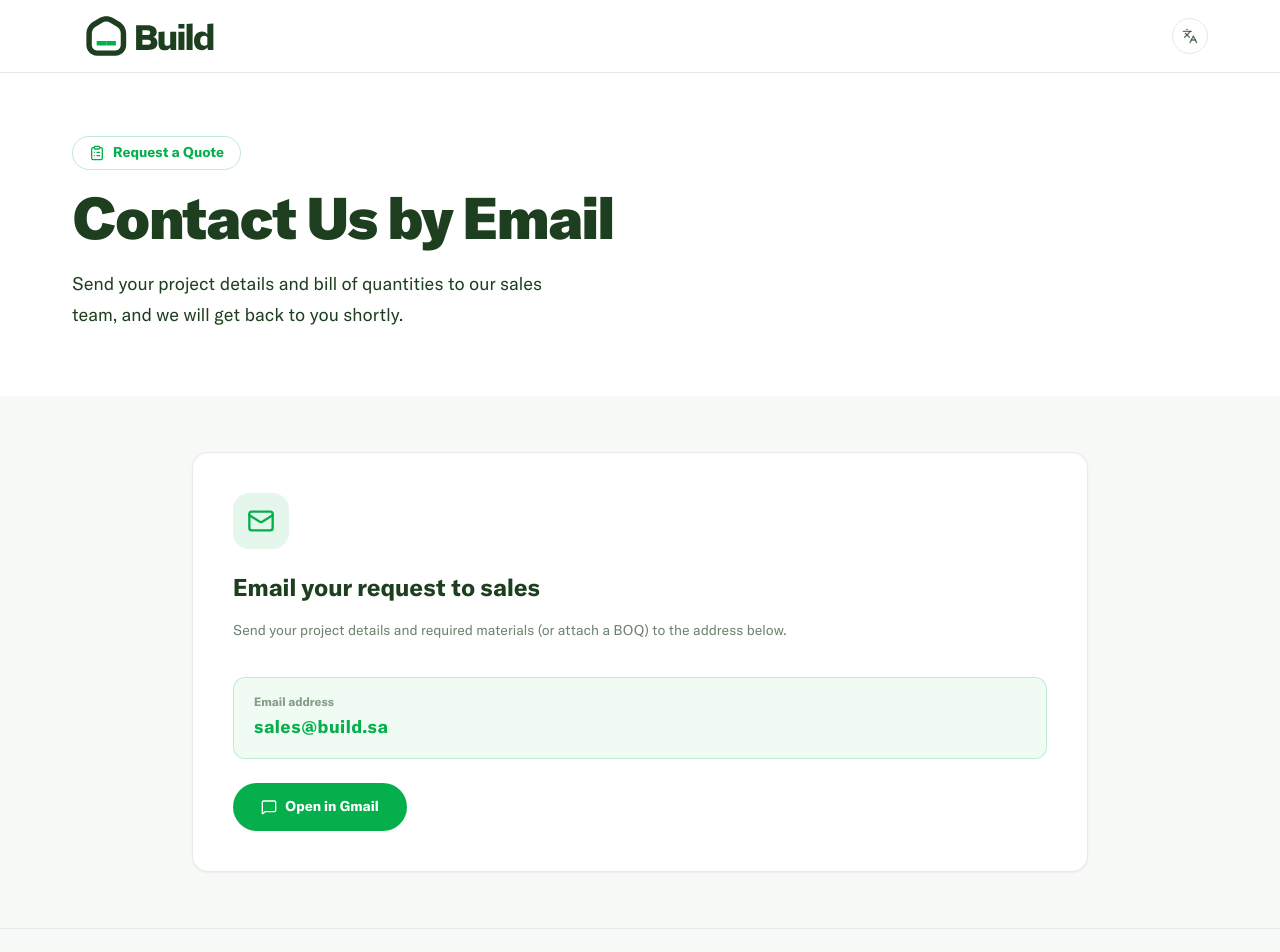
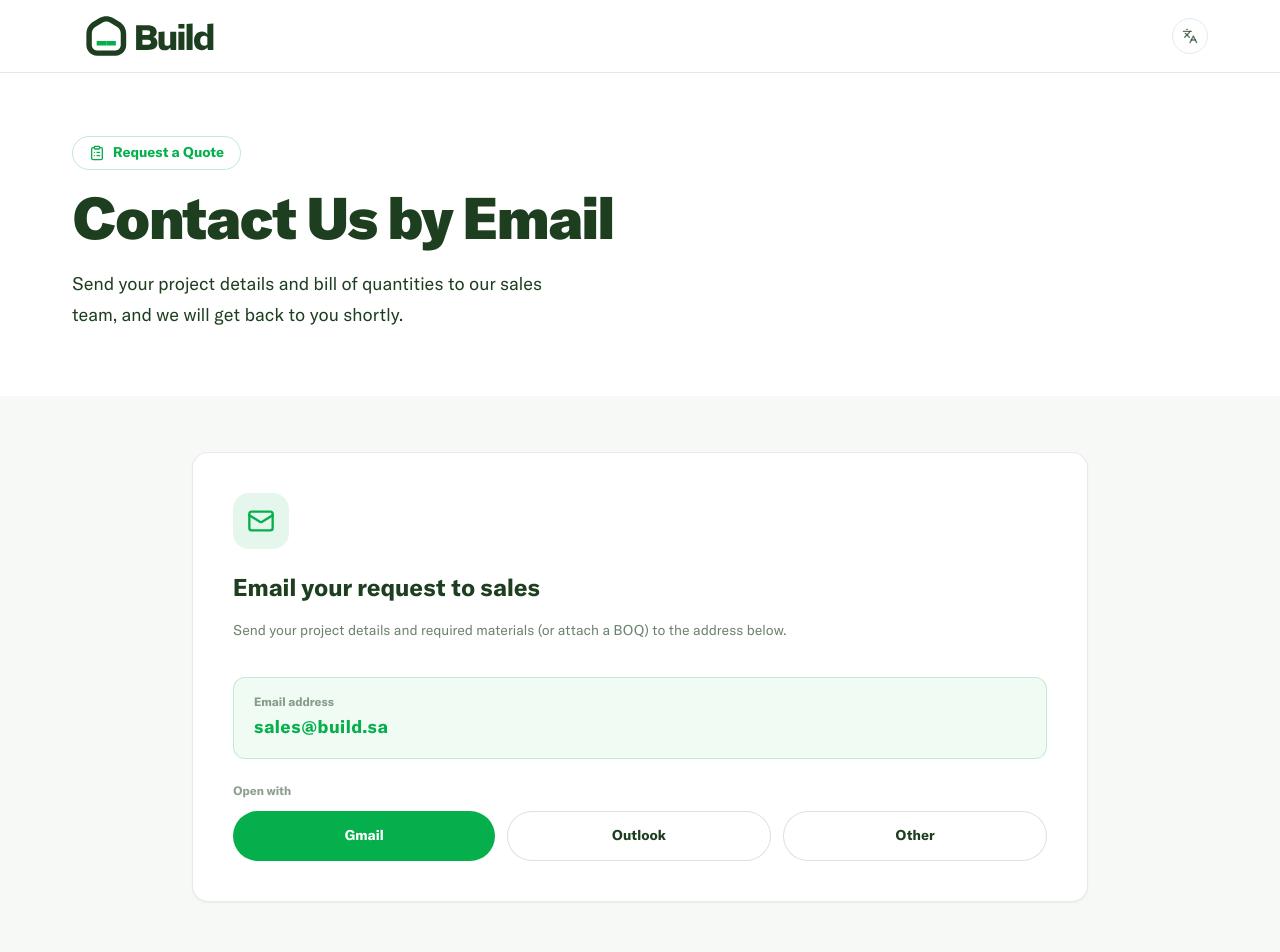
Before and after one commit to sulaimanalsuqub/buildsaudi, a Next.js app: page /get-quote in a window 1280 px wide. Shown: the top 952 px of the page. Built offline with nearby package versions, Linux system fonts and the light colour scheme; no server answers.

Commit message:
ux: multi-client email CTAs + fix language switcher path mapping
- Quote page: open sales@build.sa via Gmail, Outlook, or Other (mailto)
- Language toggle maps current path (/ar/get-quote ↔ /get-quote) and keeps query

```diff
--- a/app/(site)/layout.tsx
+++ b/app/(site)/layout.tsx
@@ -1,10 +1,14 @@
+import { Suspense } from "react";
+
 import { SiteFooter } from "@/components/layout/site-footer";
 import { SiteHeader } from "@/components/layout/site-header";
 
 export default function SiteLayout({ children }: { children: React.ReactNode }) {
   return (
     <>
-      <SiteHeader />
+      <Suspense fallback={<div className="h-[72px]" />}>
+        <SiteHeader />
+      </Suspense>
       <div className="pt-[72px]">{children}</div>
       <SiteFooter />
     </>
--- a/app/ar/layout.tsx
+++ b/app/ar/layout.tsx
@@ -1,10 +1,14 @@
+import { Suspense } from "react";
+
 import { SiteFooter } from "@/components/layout/site-footer";
 import { SiteHeader } from "@/components/layout/site-header";
 
 export default function ArabicLayout({ children }: { children: React.ReactNode }) {
   return (
     <section dir="rtl" lang="ar">
-      <SiteHeader isRtl />
+      <Suspense fallback={<div className="h-[72px]" />}>
+        <SiteHeader isRtl />
+      </Suspense>
       <div className="pt-[72px]">{children}</div>
       <SiteFooter isRtl />
     </section>
--- a/components/layout/site-header.tsx
+++ b/components/layout/site-header.tsx
@@ -3,6 +3,7 @@
 import { useEffect, useState } from "react";
 import Image from "next/image";
 import Link from "next/link";
+import { usePathname, useSearchParams } from "next/navigation";
 import { Languages } from "lucide-react";
 
 import { Container } from "@/components/ui/container";
@@ -11,8 +12,27 @@ type SiteHeaderProps = {
   isRtl?: boolean;
 };
 
+/** يحوّل المسار بين العربية والإنجليزية مع الحفاظ على الصفحة الحالية */
+export function alternateLocalePath(pathname: string): string {
+  const path = pathname || "/";
+
+  if (path === "/ar" || path === "/ar/") {
+    return "/";
+  }
+  if (path.startsWith("/ar/")) {
+    const rest = path.slice(3);
+    return rest.startsWith("/") ? rest : `/${rest}`;
+  }
+  if (path === "/") {
+    return "/ar";
+  }
+  return `/ar${path.startsWith("/") ? path : `/${path}`}`;
+}
+
 export function SiteHeader({ isRtl = false }: SiteHeaderProps) {
   const [scrolled, setScrolled] = useState(false);
+  const pathname = usePathname() || "/";
+  const searchParams = useSearchParams();
 
   useEffect(() => {
     const onScroll = () => setScrolled(window.scrollY > 20);
@@ -21,7 +41,9 @@ export function SiteHeader({ isRtl = false }: SiteHeaderProps) {
   }, []);
 
   const homeHref = isRtl ? "/ar" : "/";
-  const languageHref = isRtl ? "/" : "/ar";
+  const altPath = alternateLocalePath(pathname);
+  const query = searchParams?.toString() ?? "";
+  const languageHref = query ? `${altPath}?${query}` : altPath;
 
   return (
     <header
@@ -47,6 +69,7 @@ export function SiteHeader({ isRtl = false }: SiteHeaderProps) {
             href={languageHref}
             className="inline-flex h-9 w-9 items-center justify-center rounded-full border border-brand-dark/12 bg-white text-brand-dark/70 transition hover:border-brand-dark/25 hover:text-brand-dark"
             aria-label={isRtl ? "English" : "العربية"}
+            title={isRtl ? "English" : "العربية"}
           >
             <Languages className="h-4 w-4" />
           </Link>
--- a/components/sections/quote-page-content.tsx
+++ b/components/sections/quote-page-content.tsx
@@ -1,4 +1,4 @@
-import { ClipboardList, Mail, MessageSquare } from "lucide-react";
+import { ClipboardList, Mail } from "lucide-react";
 
 import { GetQuoteForm } from "@/components/forms/get-quote-form";
 import { Container } from "@/components/ui/container";
@@ -88,7 +88,16 @@ function QuoteEmailFallback({ isRtl }: { isRtl: boolean }) {
         "Thank you.",
       ].join("\n");
 
-  const mailto = `mailto:${SALES_EMAIL}?subject=${encodeURIComponent(subject)}&body=${encodeURIComponent(body)}`;
+  const encSubject = encodeURIComponent(subject);
+  const encBody = encodeURIComponent(body);
+  const encTo = encodeURIComponent(SALES_EMAIL);
+
+  const gmailHref = `https://mail.google.com/mail/?view=cm&fs=1&to=${encTo}&su=${encSubject}&body=${encBody}`;
+  const outlookHref = `https://outlook.live.com/mail/0/deeplink/compose?to=${encTo}&subject=${encSubject}&body=${encBody}`;
+  const otherHref = `mailto:${SALES_EMAIL}?subject=${encSubject}&body=${encBody}`;
+
+  const btnBase =
+    "inline-flex flex-1 items-center justify-center rounded-full px-5 py-3.5 text-sm font-semibold transition-colors min-w-[7.5rem]";
 
   return (
     <div className="rounded-2xl border border-brand-dark/10 bg-white p-8 shadow-sm md:p-10">
@@ -110,7 +119,7 @@ function QuoteEmailFallback({ isRtl }: { isRtl: boolean }) {
           {isRtl ? "البريد الإلكتروني" : "Email address"}
         </p>
         <a
-          href={mailto}
+          href={otherHref}
           className="mt-1 inline-block text-lg font-bold tracking-wide text-brand-primary hover:underline"
           dir="ltr"
         >
@@ -118,15 +127,31 @@ function QuoteEmailFallback({ isRtl }: { isRtl: boolean }) {
         </a>
       </div>
 
-      <div className="mt-6">
+      <p className="mt-6 text-xs font-semibold text-brand-dark/50">
+        {isRtl ? "افتح عبر" : "Open with"}
+      </p>
+      <div className="mt-3 flex flex-col gap-3 sm:flex-row">
         <a
-          href={`https://mail.google.com/mail/?view=cm&fs=1&to=${encodeURIComponent(SALES_EMAIL)}&su=${encodeURIComponent(subject)}&body=${encodeURIComponent(body)}`}
+          href={gmailHref}
           target="_blank"
           rel="noopener noreferrer"
-          className="inline-flex items-center justify-center gap-2 rounded-full bg-brand-primary px-7 py-3.5 text-sm font-semibold text-white transition-colors hover:bg-brand-dark"
+          className={`${btnBase} bg-brand-primary text-white hover:bg-brand-dark`}
         >
-          <MessageSquare className="h-4 w-4" />
-          {isRtl ? "فتح عبر Gmail" : "Open in Gmail"}
+          Gmail
+        </a>
+        <a
+          href={outlookHref}
+          target="_blank"
+          rel="noopener noreferrer"
+          className={`${btnBase} border border-brand-dark/15 bg-white text-brand-dark hover:bg-brand-dark/[0.04]`}
+        >
+          Outlook
+        </a>
+        <a
+          href={otherHref}
+          className={`${btnBase} border border-brand-dark/15 bg-white text-brand-dark hover:bg-brand-dark/[0.04]`}
+        >
+          {isRtl ? "أخرى" : "Other"}
         </a>
       </div>
     </div>
```
